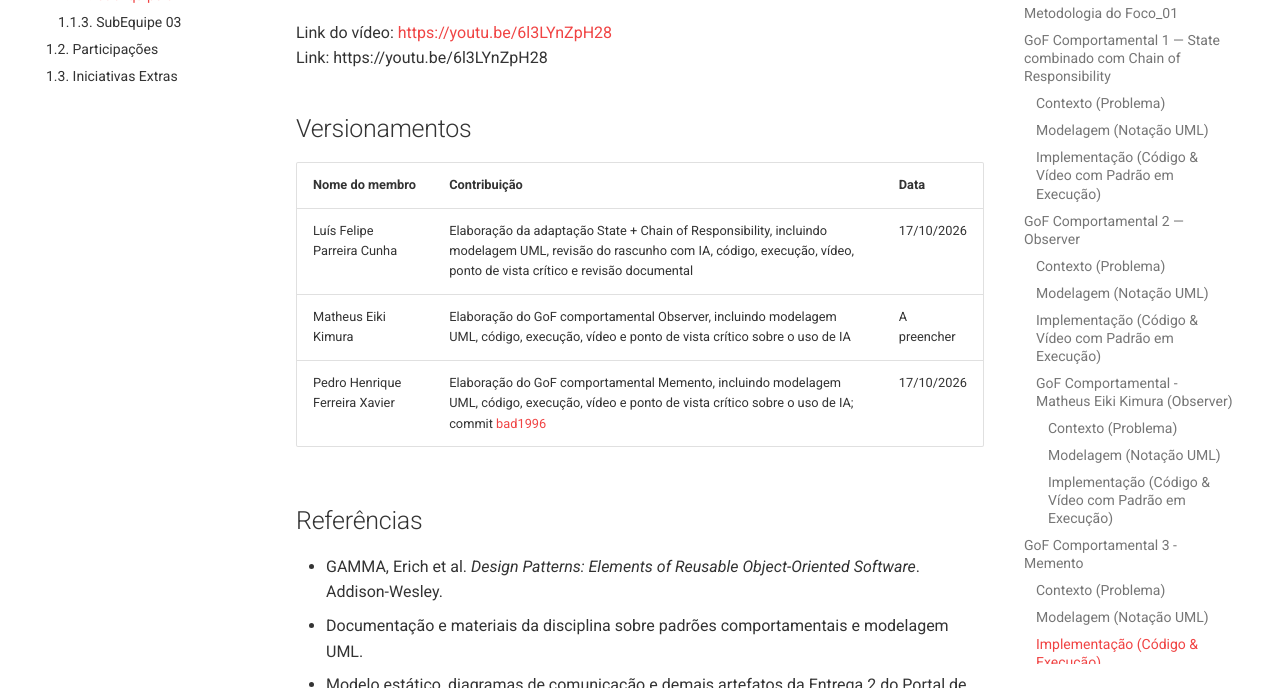
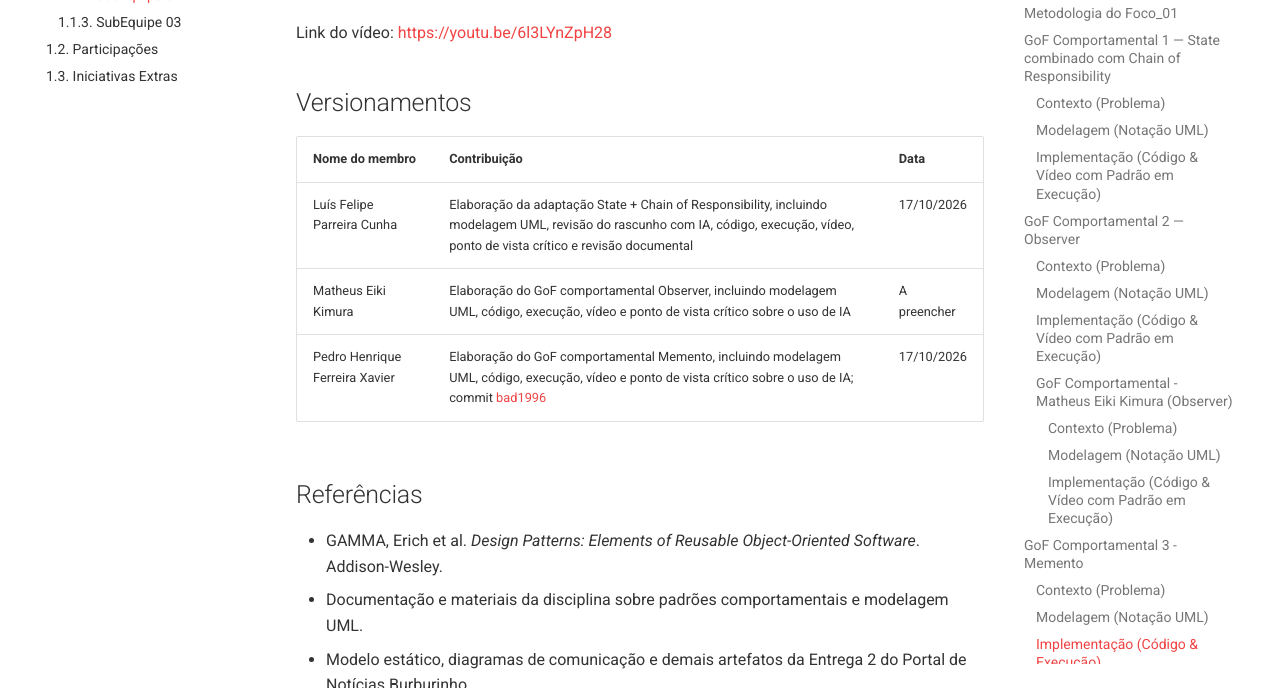
Before and after one commit to UnBArqDsw2026-2-Turma01/2026.2-T01-_G3_ProjetoPortalNoticias_Entrega_03, an MkDocs documentation site: the page built from docs/Base/Relatórios/1.1.2.SubEquipe_02.md, in a window 1280 px wide and 900 px high, scrolled down 10250 px, cut to the strip 212-900 px from the top of the window. Built offline with MkDocs 1.6.1 and Material for MkDocs 9.7.7, drawn with Linux system fonts in a browser that asks for light colours; comment, search, counter and statistics services are not loaded; some of the changed lines change nothing that is shown.

Commit message:
fix: corrige informações, vulgo, link repetido

```diff
--- a/docs/Base/Relatórios/1.1.2.SubEquipe_02.md
+++ b/docs/Base/Relatórios/1.1.2.SubEquipe_02.md
@@ -371,8 +371,6 @@ Na demonstração independente em JavaScript, o editor apresenta os mesmos recur
 <iframe width="560" height="315" src="https://www.youtube.com/embed/6l3LYnZpH28" title="Padrão Memento - Pedro Henrique Ferreira Xavier" frameborder="0" allow="accelerometer; autoplay; clipboard-write; encrypted-media; gyroscope; picture-in-picture; web-share" allowfullscreen></iframe>
 
 Link do vídeo: [https://youtu.be/6l3LYnZpH28](https://youtu.be/6l3LYnZpH28) <br>
-Link: https://youtu.be/6l3LYnZpH28
-
 
 
 ## Versionamentos
```
